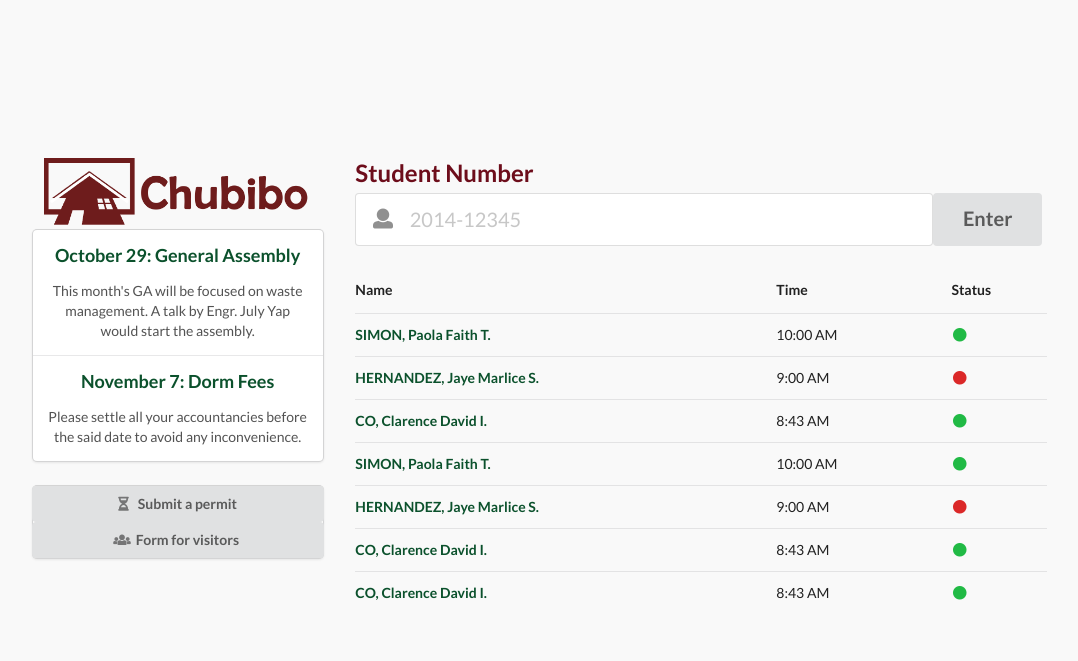
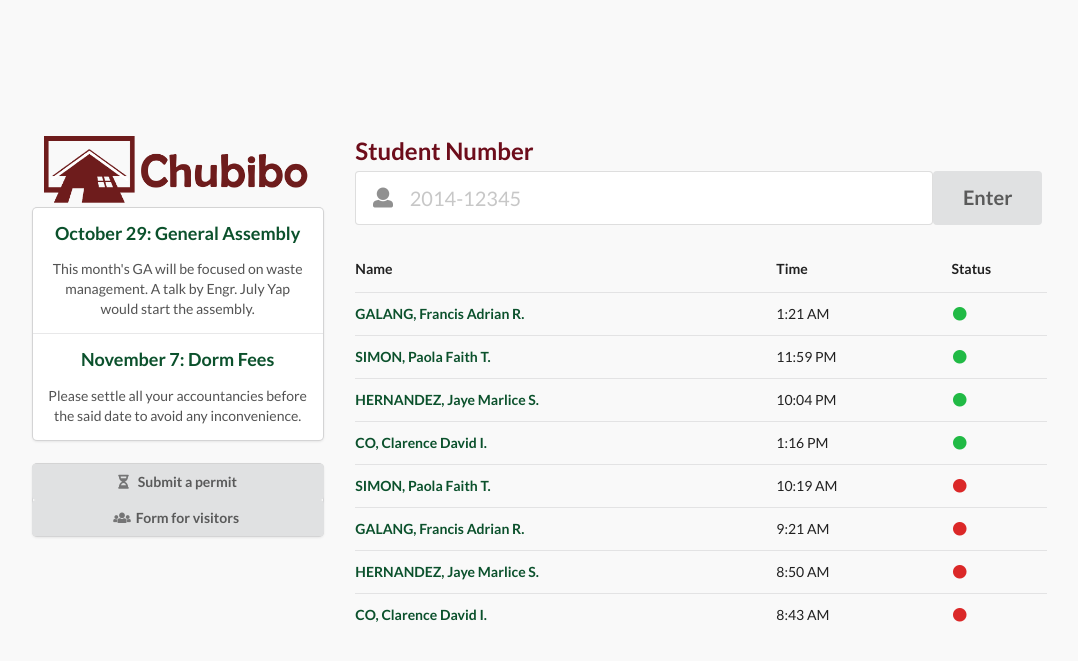
Before and after one commit to jayehernandez/Chubibo-TeamPaliparan, a Django app: page /hello/ in a window 1280 px wide. Shown: the top 661 px of the page, without its empty margins (100-1178 px from the left). Run offline with Django 3.2, Linux system fonts and the light colour scheme; some libraries are stand-ins or nearby versions.

Commit message:
Medj final2

```diff
--- a/teamPaliparan/templates/hello.html
+++ b/teamPaliparan/templates/hello.html
@@ -122,40 +122,45 @@ $(document).ready(function(){
       </tr>
     </thead>
     <tbody>
+     <tr>
+        <td><b>GALANG, Francis Adrian R.</b></td>
+        <td>1:21 AM</td>
+        <td><i class="green circle icon"></i></td>
+      </tr>
       <tr>
         <td><b>SIMON, Paola Faith T.</b></td>
-        <td>10:00 AM</td>
+        <td>11:59 PM</td>
         <td><i class="green circle icon"></i></td>
       </tr>
       <tr>
         <td><b>HERNANDEZ, Jaye Marlice S.</b></td>
-        <td>9:00 AM</td>
+        <td>10:04 PM</td>
+        <td><i class="green circle icon"></i></td>
+      </tr>
+      <tr>
+        <td><b>CO, Clarence David I.</b></td>
+        <td>1:16 PM</td>
+        <td><i class="green circle icon"></i></td>
+      </tr>
+            <tr>
+        <td><b>SIMON, Paola Faith T.</b></td>
+        <td>10:19 AM</td>
+        <td><i class="red circle icon"></i></td>
+      </tr>
+      <tr>
+        <td><b>GALANG, Francis Adrian R.</b></td>
+        <td>9:21 AM</td>
+        <td><i class="red circle icon"></i></td>
+      </tr>
+      <tr>
+        <td><b>HERNANDEZ, Jaye Marlice S.</b></td>
+        <td>8:50 AM</td>
         <td><i class="red circle icon"></i></td>
       </tr>
       <tr>
         <td><b>CO, Clarence David I.</b></td>
         <td>8:43 AM</td>
-        <td><i class="green circle icon"></i></td>
-      </tr>
-            <tr>
-        <td><b>SIMON, Paola Faith T.</b></td>
-        <td>10:00 AM</td>
-        <td><i class="green circle icon"></i></td>
-      </tr>
-      <tr>
-        <td><b>HERNANDEZ, Jaye Marlice S.</b></td>
-        <td>9:00 AM</td>
         <td><i class="red circle icon"></i></td>
-      </tr>
-      <tr>
-        <td><b>CO, Clarence David I.</b></td>
-        <td>8:43 AM</td>
-        <td><i class="green circle icon"></i></td>
-      </tr>
-      <tr>
-        <td><b>CO, Clarence David I.</b></td>
-        <td>8:43 AM</td>
-        <td><i class="green circle icon"></i></td>
       </tr>
     </tbody>
   </table>
```
Also changed, not shown: teamPaliparan/templates/adminpage.html (+5 -5 lines).
